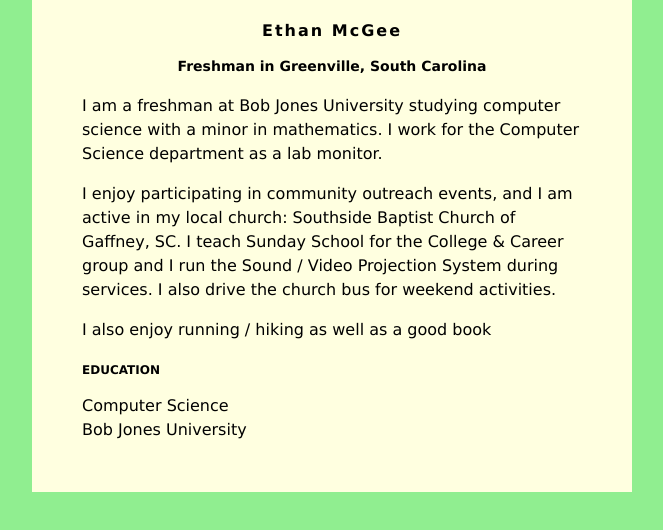
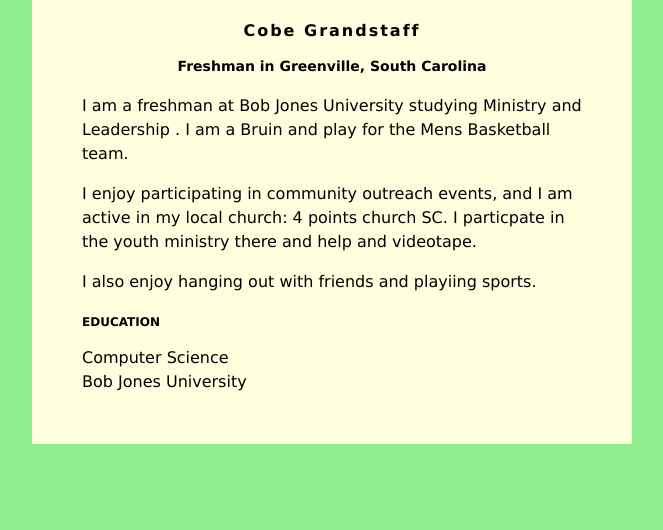
Before and after one commit to Cobegrandstaff/Cobegrandstaff.github.io, a plain HTML site: page index.html in a window 1280 px wide. Shown: the whole page, without its empty margins (308-971 px from the left). Drawn offline with Linux system fonts and the light colour scheme.

Commit message:
Update index.html

```diff
--- a/index.html
+++ b/index.html
@@ -30,15 +30,15 @@ h3 {
 </head>
 <body>
     <div id="content">
-        <h1>Ethan McGee</h1>
+        <h1>Cobe Grandstaff </h1>
         <h2>Freshman in Greenville, South Carolina</h2>
 
-         <p>I am a freshman at Bob Jones University studying computer science with a minor in mathematics. I work for the Computer Science department as a lab monitor.</p>
+         <p>I am a freshman at Bob Jones University studying Ministry and Leadership . I am a Bruin and play for the Mens Basketball team.</p>
          <p>
-            I enjoy participating in community outreach events, and I am active in my local church: Southside Baptist Church of Gaffney, SC.  I teach Sunday School for the College &amp; Career group and I run the Sound / Video Projection System during services.  I also drive the church bus for weekend activities.
+            I enjoy participating in community outreach events, and I am active in my local church: 4 points church SC.  I particpate in the youth ministry there and help and videotape.
          </p>
          <p>
-            I also enjoy running / hiking as well as a good book
+            I also enjoy hanging out with friends and playiing sports.
          </p>
 
         <h3>EDUCATION</h3>
```
